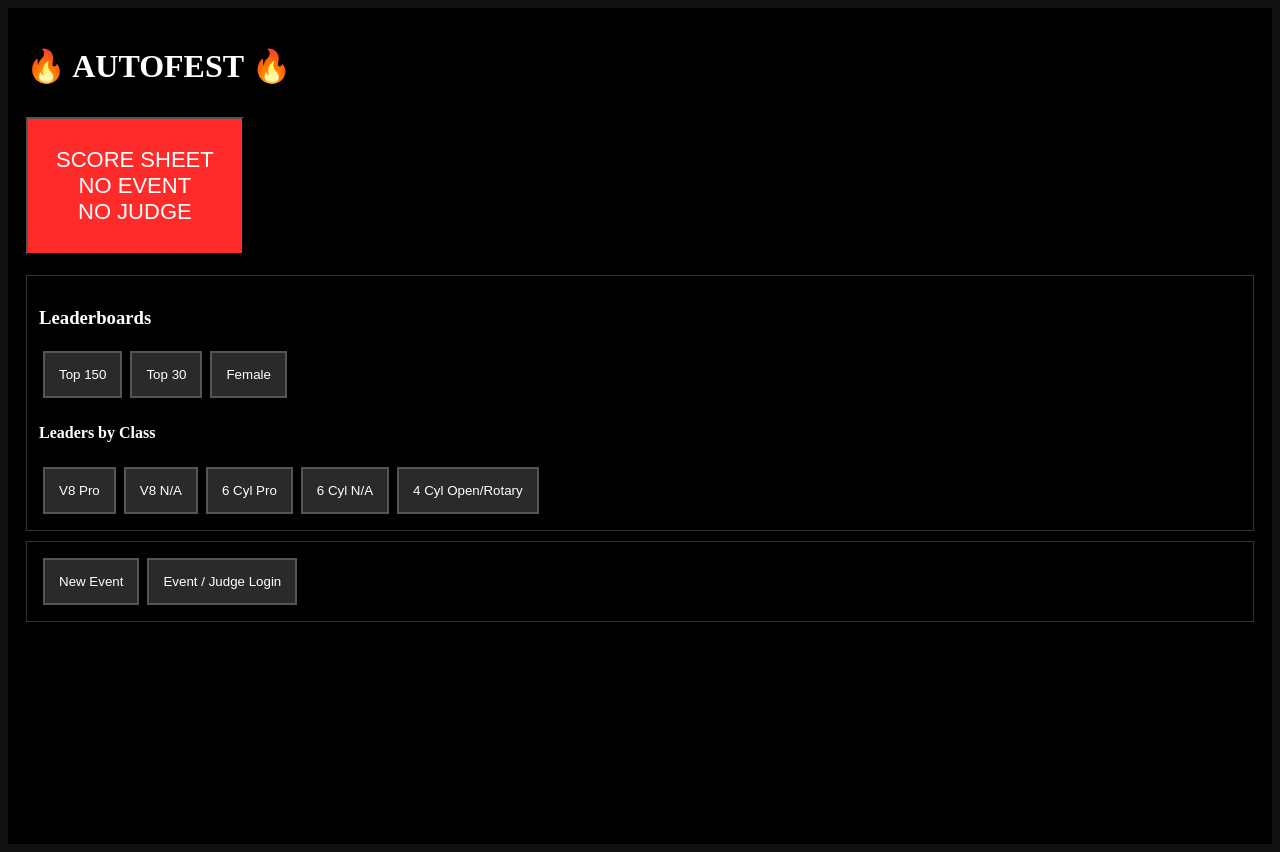
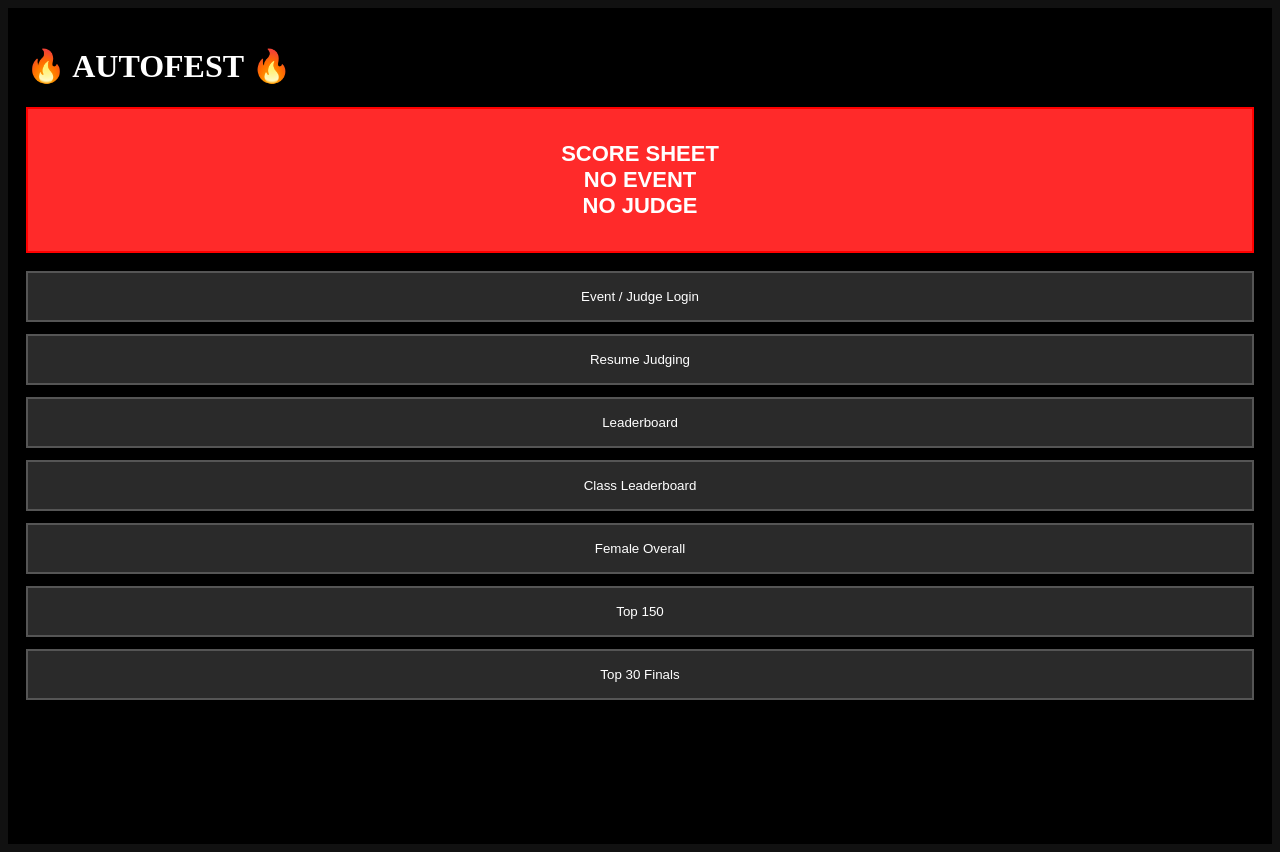
Before and after one commit to Les134/Autofest-2026-Final-App, a React (Create React App) app: page / in a window 1280 px wide. Built offline with nearby package versions, Linux system fonts and the light colour scheme.

Commit message:
Update App.js

```diff
--- a/src/App.js
+++ b/src/App.js
@@ -38,13 +38,11 @@ export default function App() {
 
   const styles = {
     container:{background:"#000",color:"#fff",minHeight:"100vh",padding:"18px"},
-    section:{border:"1px solid #333",padding:"12px",margin:"10px 0"},
-    button:{padding:"14px",margin:"4px",background:"#2a2a2a",color:"#fff",border:"2px solid #555"},
-    bigButton:{padding:"28px",margin:"10px 0",background:"#ff2a2a",color:"#fff",fontSize:"22px"},
+    button:{padding:"16px",margin:"6px 0",background:"#2a2a2a",color:"#fff",border:"2px solid #555",width:"100%"},
+    active:{background:"#ff2a2a"},
     row:{display:"flex",flexWrap:"wrap",gap:"6px"},
     input:{padding:"14px",margin:"6px 0",width:"100%",background:"#111",color:"#fff",border:"2px solid #555"},
-    scoreBtn:{width:"44px",height:"44px",background:"#2a2a2a",border:"2px solid #555",color:"#fff"},
-    active:{background:"#ff2a2a"}
+    scoreBtn:{width:"44px",height:"44px",background:"#2a2a2a",border:"2px solid #555",color:"#fff"}
   };
 
   function setScore(cat,val){
@@ -106,9 +104,23 @@ export default function App() {
   if(screen==="home"){
     return(
       <div style={styles.container}>
+
         <h1>🔥 AUTOFEST 🔥</h1>
 
-        <button style={styles.bigButton} onClick={()=>setScreen("score")}>
+        {/* 🔴 BIG SCORE BUTTON */}
+        <button
+          style={{
+            padding:"32px",
+            marginBottom:"12px",
+            background:"#ff2a2a",
+            color:"#fff",
+            fontSize:"22px",
+            fontWeight:"bold",
+            border:"2px solid #ff0000",
+            width:"100%"
+          }}
+          onClick={()=>setScreen("score")}
+        >
           SCORE SHEET
           <br/>
           {selectedEvent || "NO EVENT"}
@@ -116,113 +128,40 @@ export default function App() {
           {selectedJudge || "NO JUDGE"}
         </button>
 
-        <div style={styles.section}>
-          <h3>Leaderboards</h3>
+        <button style={styles.button} onClick={()=>setScreen("judge")}>
+          Event / Judge Login
+        </button>
 
-          <button style={styles.button} onClick={()=>{setBoardType("top150");setScreen("leaderboard");}}>Top 150</button>
-          <button style={styles.button} onClick={()=>{setBoardType("top30");setScreen("leaderboard");}}>Top 30</button>
-          <button style={styles.button} onClick={()=>{setBoardType("female");setScreen("leaderboard");}}>Female</button>
+        <button style={styles.button} onClick={()=>setScreen("score")}>
+          Resume Judging
+        </button>
 
-          <h4>Leaders by Class</h4>
-          {classes.map(c=>(
-            <button key={c} style={styles.button}
-              onClick={()=>{setBoardType(c);setScreen("leaderboard");}}>
-              {c}
-            </button>
-          ))}
-        </div>
+        <button style={styles.button} onClick={()=>{setBoardType("overall");setScreen("leaderboard");}}>
+          Leaderboard
+        </button>
 
-        <div style={styles.section}>
-          <button style={styles.button} onClick={()=>setScreen("setup")}>New Event</button>
-          <button style={styles.button} onClick={()=>setScreen("judge")}>Event / Judge Login</button>
-        </div>
+        <button style={styles.button} onClick={()=>setScreen("leaderboard")}>
+          Class Leaderboard
+        </button>
+
+        <button style={styles.button} onClick={()=>{setBoardType("female");setScreen("leaderboard");}}>
+          Female Overall
+        </button>
+
+        <button style={styles.button} onClick={()=>{setBoardType("top150");setScreen("leaderboard");}}>
+          Top 150
+        </button>
+
+        <button style={styles.button} onClick={()=>{setBoardType("top30");setScreen("leaderboard");}}>
+          Top 30 Finals
+        </button>
+
       </div>
     );
   }
 
-  // ================= SETUP (RESTORED) =================
-  if(screen==="setup"){
-    return(
-      <div style={styles.container}>
-        <h2>Create Event</h2>
+  // ================= (ALL OTHER SCREENS UNCHANGED) =================
 
-        <input style={styles.input}
-          value={eventName}
-          onChange={(e)=>setEventName(e.target.value)}
-          placeholder="Event Name"
-        />
-
-        <button style={styles.button} onClick={()=>{
-          if(!eventName) return;
-          setEvents(prev=>({...prev,[eventName]:[]}));
-          setSelectedEvent(eventName);
-          setEventName("");
-        }}>
-          Create
-        </button>
-
-        {Object.keys(events).map(e=>(
-          <button key={e} style={styles.button}
-            onClick={()=>setSelectedEvent(e)}>
-            {e}
-          </button>
-        ))}
-
-        <input style={styles.input}
-          value={newJudge}
-          onChange={(e)=>setNewJudge(e.target.value)}
-          placeholder="Judge Name"
-        />
-
-        <button style={styles.button} onClick={()=>{
-          if(!selectedEvent) return;
-          setEvents(prev=>({
-            ...prev,
-            [selectedEvent]: [...(prev[selectedEvent]||[]), newJudge]
-          }));
-          setNewJudge("");
-        }}>
-          Add Judge
-        </button>
-
-        {events[selectedEvent]?.map(j=><div key={j}>{j}</div>)}
-
-        <button style={styles.button} onClick={()=>setScreen("home")}>Home</button>
-      </div>
-    );
-  }
-
-  // ================= JUDGE LOGIN (RESTORED) =================
-  if(screen==="judge"){
-    return(
-      <div style={styles.container}>
-        <h2>Select Event</h2>
-
-        {Object.keys(events).map(e=>(
-          <button key={e} style={styles.button}
-            onClick={()=>setSelectedEvent(e)}>
-            {e}
-          </button>
-        ))}
-
-        <h3>Select Judge</h3>
-
-        {events[selectedEvent]?.map(j=>(
-          <button key={j} style={styles.button}
-            onClick={()=>{
-              setSelectedJudge(j);
-              setScreen("score");
-            }}>
-            {j}
-          </button>
-        ))}
-
-        <button style={styles.button} onClick={()=>setScreen("home")}>Home</button>
-      </div>
-    );
-  }
-
-  // ================= SCORE =================
   if(screen==="score"){
     return(
       <div style={styles.container}>
@@ -287,16 +226,12 @@ export default function App() {
     );
   }
 
-  // ================= LEADERBOARD =================
   if(screen==="leaderboard"){
     let data = combineScores(getEventResults());
 
     if(boardType==="female") data = data.filter(r=>r.gender==="F");
     if(boardType==="top30") data = sort(data).slice(0,30);
     if(boardType==="top150") data = sort(data).slice(0,150);
-    if(!["overall","female","top30","top150"].includes(boardType)){
-      data = data.filter(r=>r.carClass===boardType);
-    }
 
     return(
       <div style={styles.container}>
```
